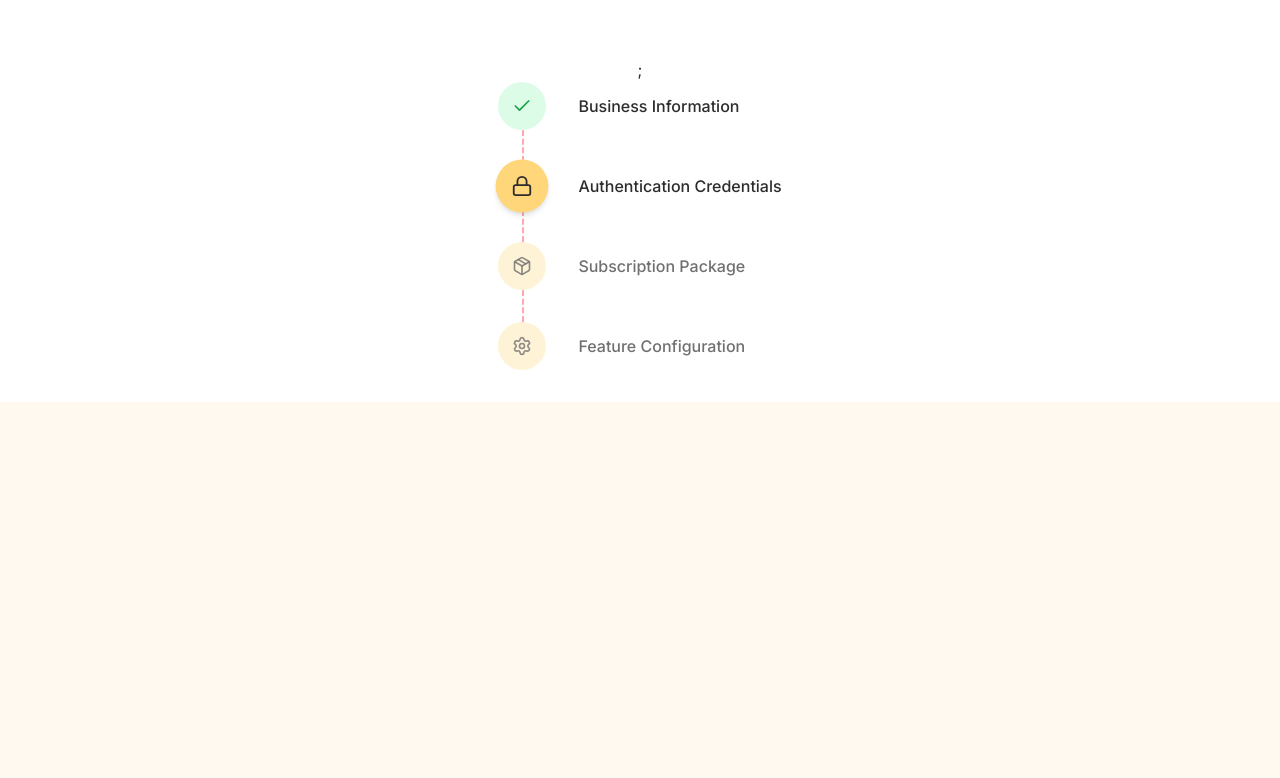
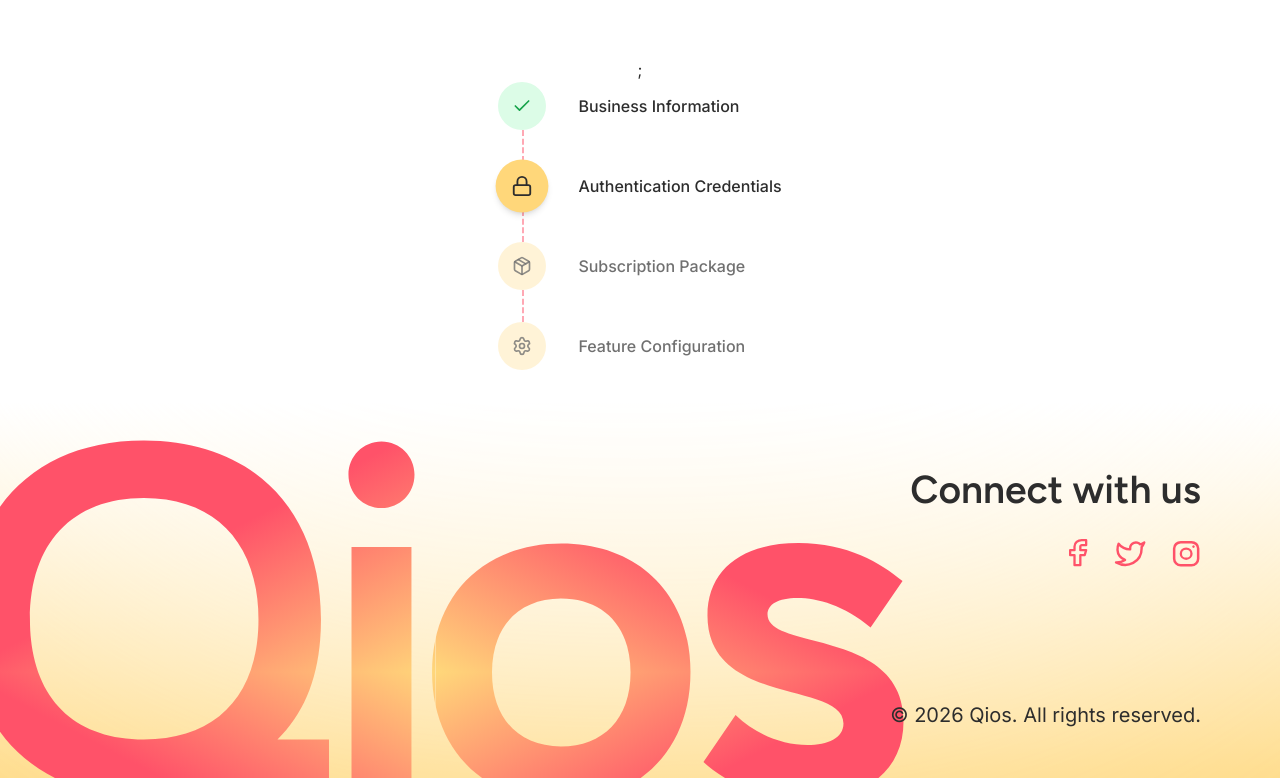
Before and after one commit to ShanRaboy11/Qios, a Next.js app: page / in a window 1280 px wide. Shown: the part 8759-9537 px from the top of the page. Before the commit the page ends 9161 px from the top, so only its background shows below. Built offline with nearby package versions, Linux system fonts and the light colour scheme.

Commit message:
feat(ui): footer

```diff
--- a/src/app/page.tsx
+++ b/src/app/page.tsx
@@ -24,6 +24,7 @@ import { ItemCustomization } from "@/components/molecules/OrderCustomization";
 import { KPICard } from "@/components/molecules/KPICard";
 import { InsightLink } from "@/components/molecules/InsightLink";
 import { Navbar } from "@/components/organisms/navbar";
+import { Footer } from "@/components/organisms/footer";
 import {
   Plus,
   Lock,
@@ -751,6 +752,7 @@ export default function HomePage() {
       </div>
       ;
       <StepperBar steps={businessSteps} currentStep={2} />
+      <Footer />
     </main>
   );
 }
--- /dev/null
+++ b/src/components/organisms/footer.tsx
@@ -0,0 +1,172 @@
+"use client";
+
+import React from "react";
+import { cn } from "@/lib/utils";
+
+export const Footer = () => {
+  return (
+    <footer
+      className="relative w-full max-w-full overflow-x-hidden overflow-y-hidden bg-white transition-all duration-300
+      /* Desktop Height */
+      xl:h-[376px]
+      /* Adjust to taller height earlier (at lg/1024px instead of md) to prevent iPad overlap */
+      lg:h-[570px]
+      /* Mobile/Tablet Height */
+      h-[570px]"
+    >
+      <div
+        className="absolute inset-0 z-0"
+        style={{
+          background: "linear-gradient(0deg, #FFD77A -11.44%, #FFF 100%)",
+        }}
+      />
+
+      <div
+        className="absolute left-1/2 -translate-x-1/2 -top-[900px] z-1 pointer-events-none opacity-60"
+        style={{
+          width: "1598px",
+          height: "1204px",
+          background: "var(--color-text-tertiary)",
+          filter: "blur(150px)",
+          borderRadius: "1598px",
+        }}
+      />
+
+      {/* Qios Background Text - Placement Unchanged */}
+      <div className="absolute -left-10 -bottom-36 z-2 pointer-events-none select-none overflow-visible">
+        <h1
+          className="font-ibrand"
+          style={{
+            fontSize: "min(45vw, 500px)",
+            fontWeight: 400,
+            lineHeight: "1",
+            background:
+              "linear-gradient(to bottom right, #FFD77A 0%, #FF5269 50%) bottom right / 50% 50% no-repeat, linear-gradient(to bottom left, #FFD77A 0%, #FF5269 50%) bottom left / 50% 50% no-repeat, linear-gradient(to top left, #FFD77A 0%, #FF5269 50%) top left / 50% 50% no-repeat, linear-gradient(to top right, #FFD77A 0%, #FF5269 50%) top right / 50% 50% no-repeat",
+            WebkitBackgroundClip: "text",
+            backgroundClip: "text",
+            WebkitTextFillColor: "transparent",
+            display: "inline-block",
+          }}
+        >
+          Qios
+        </h1>
+      </div>
+
+      {/* Content Container */}
+      <div
+        className={cn(
+          "relative z-10 w-full h-full flex flex-col px-[25px] md:px-[79px] py-12 transition-all duration-300",
+          // Phone & Tablet: Centered items (Triggered earlier by using lg for the end-alignment)
+          "items-center justify-center gap-16",
+          // iPad/Desktop (lg: 1024px): Move to right alignment earlier to avoid overlap
+          "lg:items-end lg:justify-start lg:gap-8",
+          // Desktop (xl): Standard spacing
+          "xl:justify-between xl:items-end",
+        )}
+      >
+        {/* Connect Section */}
+        <div className="flex flex-col items-center lg:items-end gap-6 mt-4 shrink-0">
+          <h2
+            className="text-text-primary font-figtree whitespace-nowrap"
+            style={{
+              fontSize: "39px",
+              fontWeight: 600,
+            }}
+          >
+            Connect with us
+          </h2>
+          <div className="flex items-center gap-6">
+            <a
+              href="#"
+              className="transition-all duration-300 hover:scale-110 active:scale-95 group"
+            >
+              <svg
+                width="22"
+                height="28"
+                viewBox="0 0 18 28"
+                fill="none"
+                className="overflow-visible"
+              >
+                <path
+                  d="M17.1504 1.15002H12.7868C10.8579 1.15002 9.00799 1.8085 7.64421 2.98061C6.28025 4.15271 5.51403 5.74242 5.51403 7.40002V11.15H1.15039V16.15H5.51403V26.15H11.3322V16.15H15.6958L17.1504 11.15H11.3322V7.40002C11.3322 7.0685 11.4855 6.75056 11.7582 6.51614C12.031 6.28172 12.401 6.15002 12.7868 6.15002H17.1504V1.15002Z"
+                  stroke="#FF5269"
+                  strokeWidth="2.3"
+                  strokeLinecap="round"
+                  strokeLinejoin="round"
+                  className="group-hover:stroke-brand-primary transition-colors duration-300"
+                />
+              </svg>
+            </a>
+            <a
+              href="#"
+              className="transition-all duration-300 hover:scale-110 active:scale-95 group"
+            >
+              <svg
+                width="34"
+                height="28"
+                viewBox="35 0 35 28"
+                fill="none"
+                className="overflow-visible"
+              >
+                <path
+                  d="M67.1504 3.16292C67.1504 3.16292 64.4904 4.69095 63.0113 5.12405C62.2174 4.23643 61.1623 3.6073 59.9887 3.32176C58.8151 3.03623 57.5797 3.10804 56.4495 3.52752C55.3193 3.947 54.3487 4.69388 53.6693 5.66715C52.9898 6.64044 52.6342 7.79315 52.6504 8.9694V10.2512C50.3338 10.3096 48.0384 9.81001 45.9685 8.79693C43.8986 7.78384 42.1185 6.28872 40.7868 4.4447C40.7868 4.4447 35.514 15.9808 47.3777 21.108C44.6629 22.8998 41.4289 23.7983 38.1504 23.6715C50.014 30.0805 64.514 23.6715 64.514 8.93095C64.5128 8.57391 64.4775 8.21775 64.4086 7.86707C65.7539 6.57694 67.1504 3.16292 67.1504 3.16292Z"
+                  stroke="#FF5269"
+                  strokeWidth="2.5"
+                  strokeLinecap="round"
+                  strokeLinejoin="round"
+                  className="group-hover:stroke-brand-primary transition-colors duration-300"
+                />
+              </svg>
+            </a>
+            <a
+              href="#"
+              className="transition-all duration-300 hover:scale-110 active:scale-95 group"
+            >
+              <svg
+                width="30"
+                height="28"
+                viewBox="85 0 30 28"
+                fill="none"
+                className="overflow-visible"
+              >
+                <path
+                  d="M100.151 19.7613C103.096 19.7613 105.484 17.4729 105.484 14.6502C105.484 11.8274 103.096 9.53906 100.151 9.53906C97.2052 9.53906 94.8174 11.8274 94.8174 14.6502C94.8174 17.4729 97.2052 19.7613 100.151 19.7613Z"
+                  stroke="#FF5269"
+                  strokeWidth="2.3"
+                  strokeLinecap="round"
+                  strokeLinejoin="round"
+                  className="group-hover:stroke-brand-primary transition-colors duration-300"
+                />
+                <path
+                  d="M88.1504 19.7611V9.53891C88.1504 6.01043 91.1352 3.15002 94.8171 3.15002H105.484C109.166 3.15002 112.15 6.01043 112.15 9.53891V19.7611C112.15 23.2896 109.166 26.15 105.484 26.15H94.8171C91.1352 26.15 88.1504 23.2896 88.1504 19.7611Z"
+                  stroke="#FF5269"
+                  strokeWidth="2.5"
+                  className="group-hover:stroke-brand-primary transition-colors duration-300"
+                />
+                <path
+                  d="M107.484 7.63582L107.499 7.62085"
+                  stroke="#FF5269"
+                  strokeWidth="2.5"
+                  strokeLinecap="round"
+                  strokeLinejoin="round"
+                  className="group-hover:stroke-brand-primary transition-colors duration-300"
+                />
+              </svg>
+            </a>
+          </div>
+        </div>
+
+        {/* All Rights Reserved */}
+        <div
+          className="text-text-primary font-inter shrink-0 text-center lg:text-right"
+          style={{
+            fontSize: "20px",
+            fontWeight: 400,
+          }}
+        >
+          © 2026 Qios. All rights reserved.
+        </div>
+      </div>
+    </footer>
+  );
+};
```
